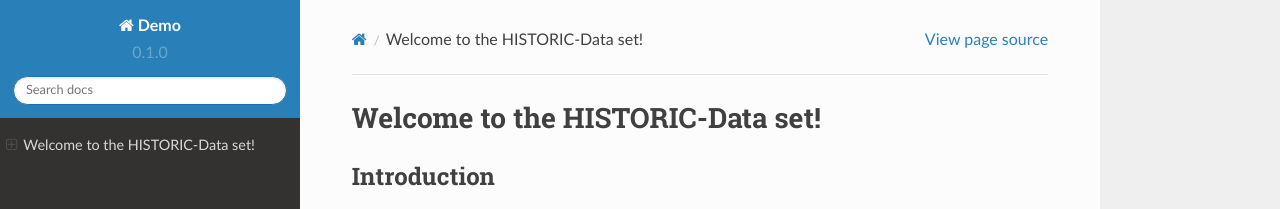
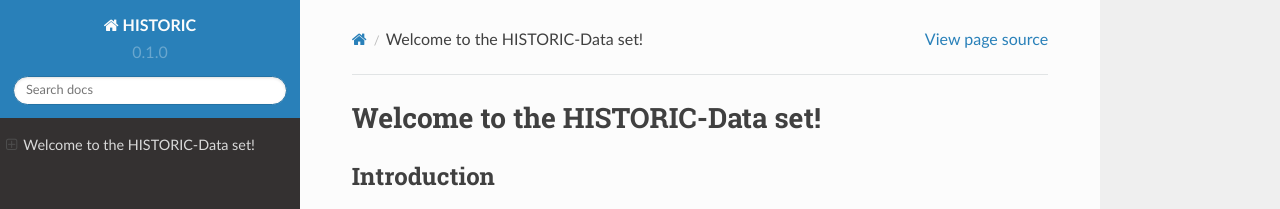
Before and after one commit to CATS-Lab/Filed-experiment-data-HISTORIC_data, a Sphinx documentation site: the page built from docs/source/index.rst, in a window 1280 px wide. Shown: the top 209 px of the page. Built offline with Sphinx 7.4.7 and the Read the Docs theme 2.0.0, drawn with Linux system fonts in a browser that asks for light colours.

Commit message:
Update conf.py

```diff
--- a/docs/source/conf.py
+++ b/docs/source/conf.py
@@ -2,7 +2,7 @@
 
 # -- Project information
 
-project = 'Demo'
+project = 'HISTORIC'
 copyright = '2022, zhaohui'
 author = 'zhaohui'
 
```
